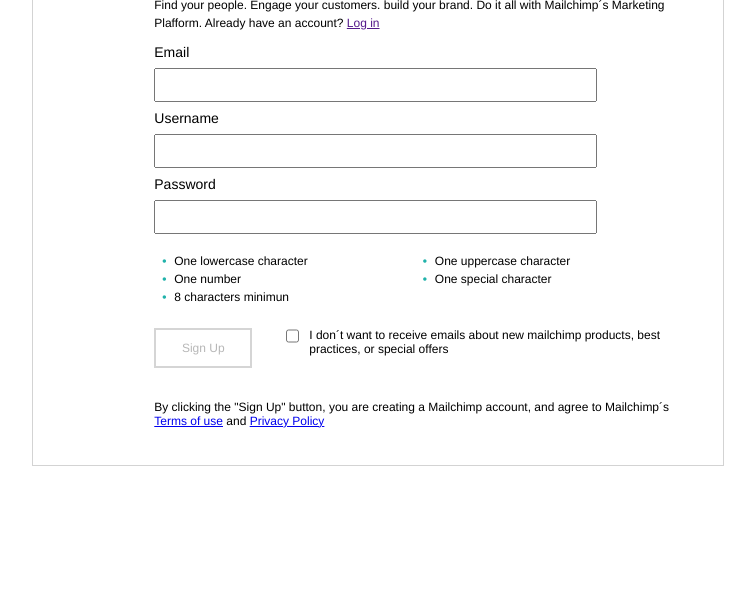
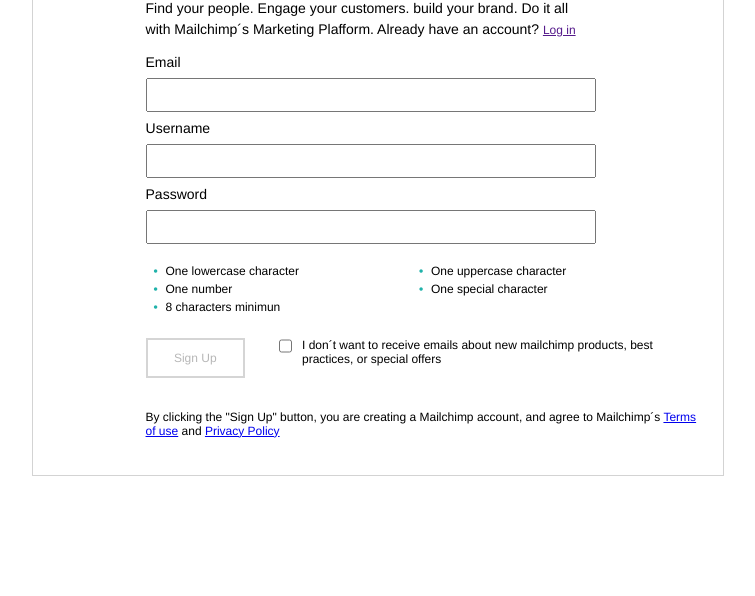
Before and after one commit to Nagema/mailchimp-form, a plain HTML site: page index.html in a window 1280 px wide. Shown: the part 204-800 px from the top of the page, without its empty margins (262-1017 px from the left). Drawn offline with Linux system fonts and the light colour scheme.

Commit message:
font styles fixes

```diff
--- a/styles.css
+++ b/styles.css
@@ -24,6 +24,8 @@
 .form-main-text{
   font-weight: 300;
   line-height: 1.5;
+  font-size: 14px;
+  max-width: 80%;
 }
 .logo-wrapper {
   margin: 1% 2%;
```
